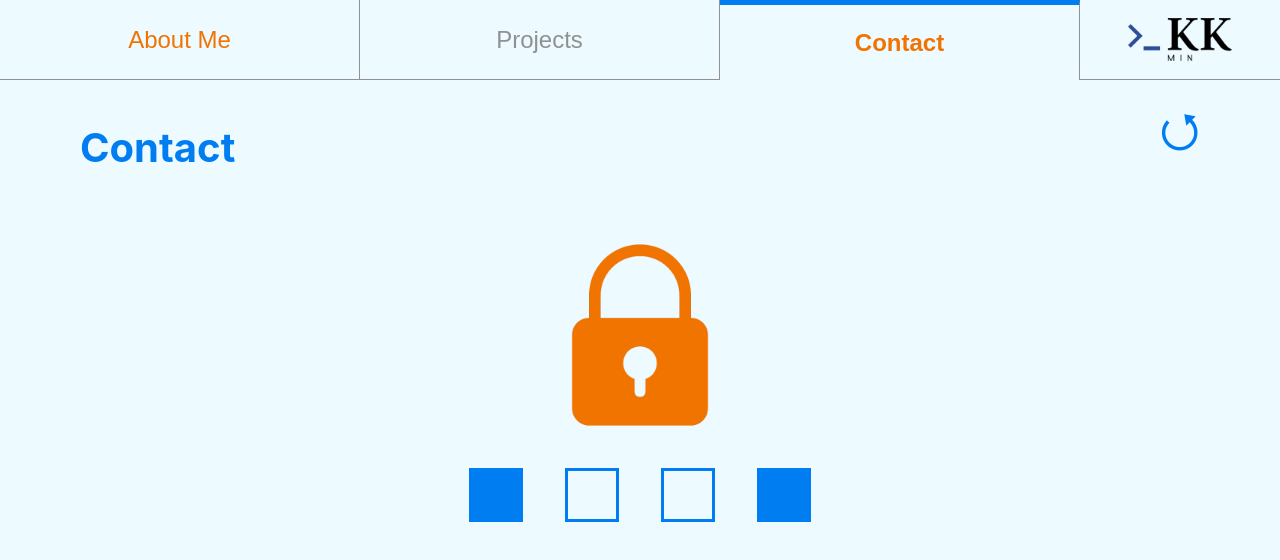
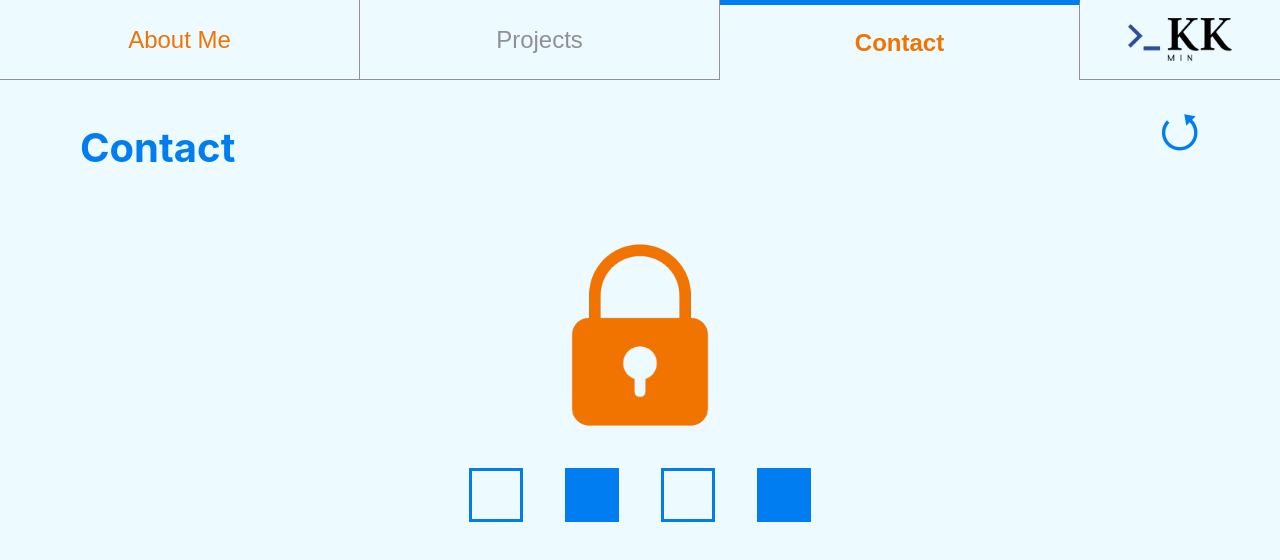
Before and after one commit to kk-min/kk-min.github.io, a React (Create React App) app: page / in a window 1280 px wide. Both pictures are taken after a click on the button "Contact". Shown: the top 560 px of the page. Built offline with nearby package versions, Linux system fonts and the light colour scheme.

Commit message:
Fix bug where unlockers get enabled early due to rendering twice on first load

```diff
--- a/src/components/Contact.tsx
+++ b/src/components/Contact.tsx
@@ -17,13 +17,12 @@ const getRandomSecret = (sourceArray: string[]) => {
 };
 
 export default function Contact() {
-	const [secret, setSecret] = useState('');
+	const [secret, setSecret] = useState(getRandomSecret(randomizerArray));
 	const [input, setInput] = useState('');
 	const [lockState, setLockState] = useState('default');
 	const [isAnimating, setIsAnimating] = useState(true);
 
 	useEffect(() => {
-		setSecret((prev) => getRandomSecret(randomizerArray));
 		setTimeout(() => {
 			setIsAnimating(false);
 		}, 5000);
--- a/src/components/Unlocker.tsx
+++ b/src/components/Unlocker.tsx
@@ -20,7 +20,6 @@ const animateAnswer = async (secret: string) => {
 			await timer(1000);
 		}
 	}
-
 	resetUnlockers('enabled');
 };
 
@@ -36,7 +35,6 @@ const resetUnlockers = (status: string) => {
 
 export default function Unlocker(props: PropTypes) {
 	useEffect(() => {
-		console.log(props.secret);
 		animateAnswer(props.secret);
 	}, [props.secret]);
 
```
